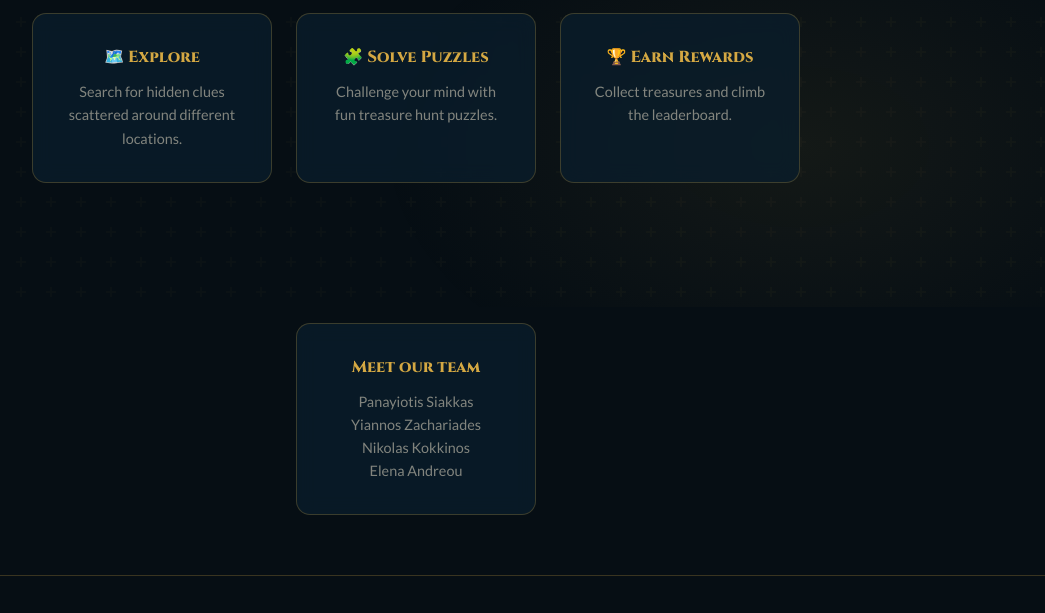
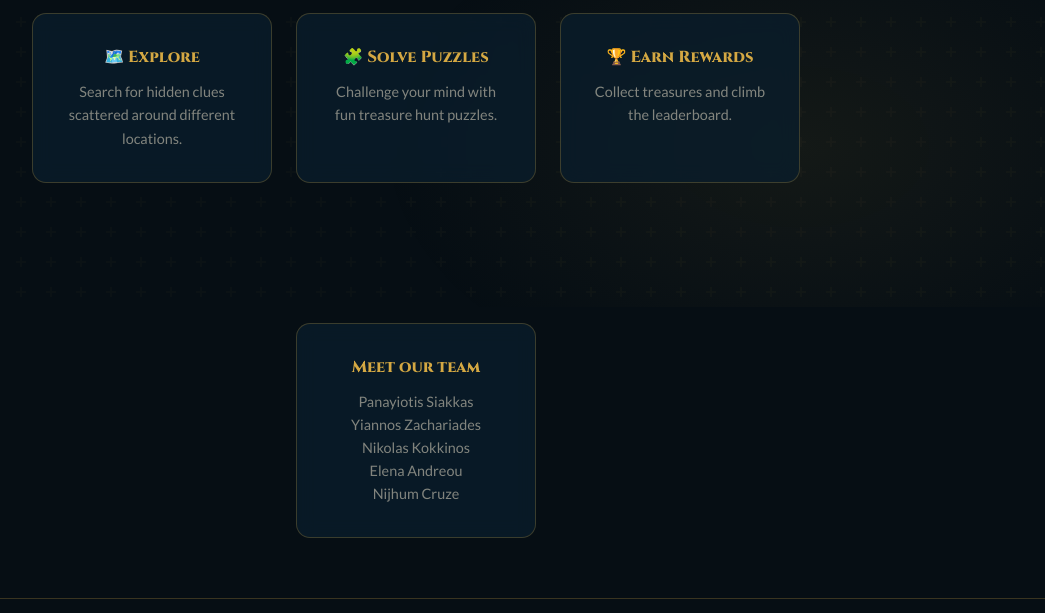
Before and after one commit to yiannisza/Treasure_Hunt_TeamG, a website: page index.html in a window 1280 px wide. Shown: the part 493-1106 px from the top of the page, without its empty margins (224-1269 px from the left). Drawn offline with Linux system fonts and the light colour scheme.

Commit message:
index.html

```diff
--- a/index.html
+++ b/index.html
@@ -55,6 +55,7 @@
         <p>Yiannos Zachariades</p>
         <p>Nikolas Kokkinos</p>
         <p>Elena Andreou</p>
+        <p>Nijhum Cruze</p>
     </div>
 </section>
 
```
